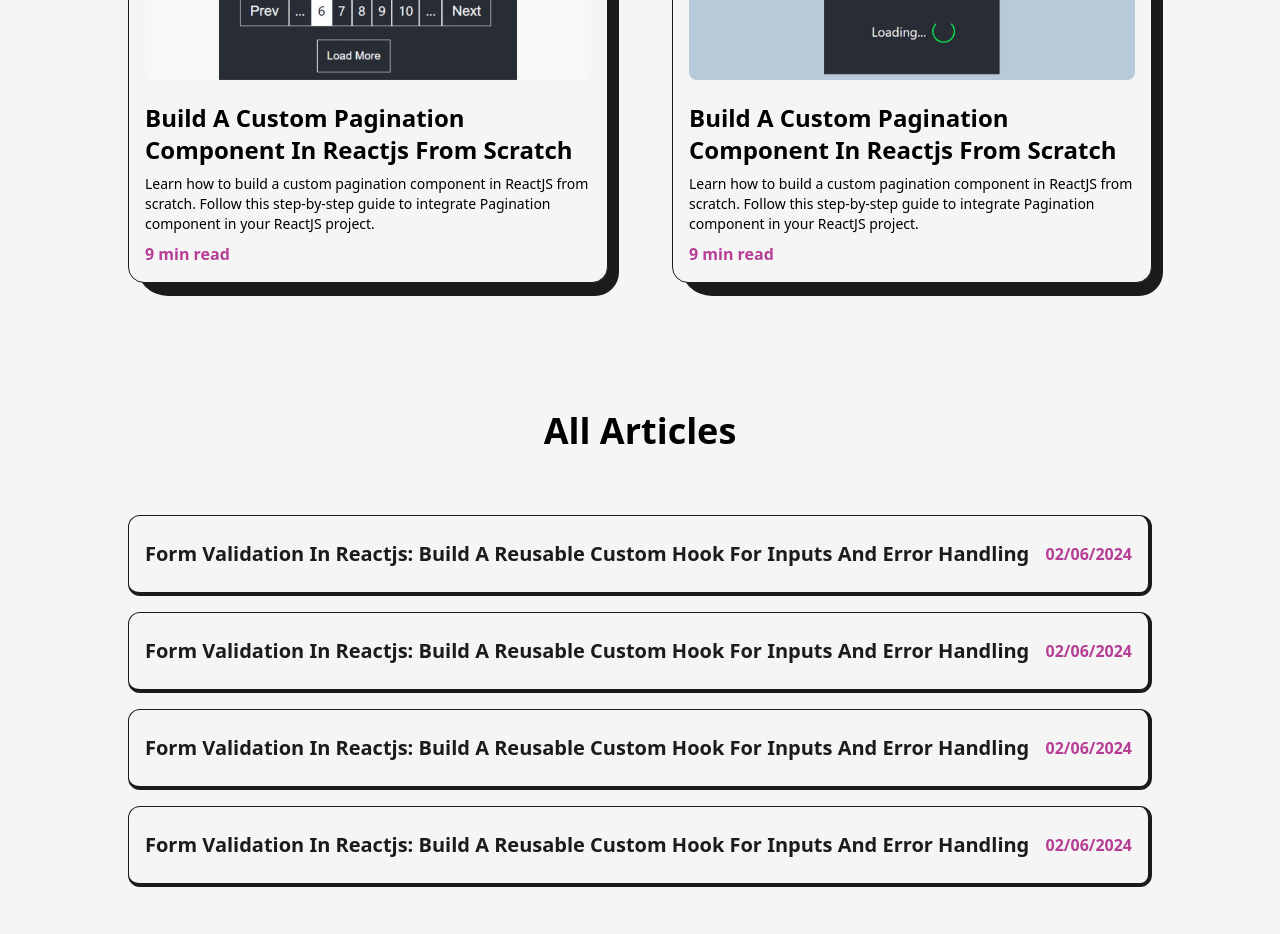
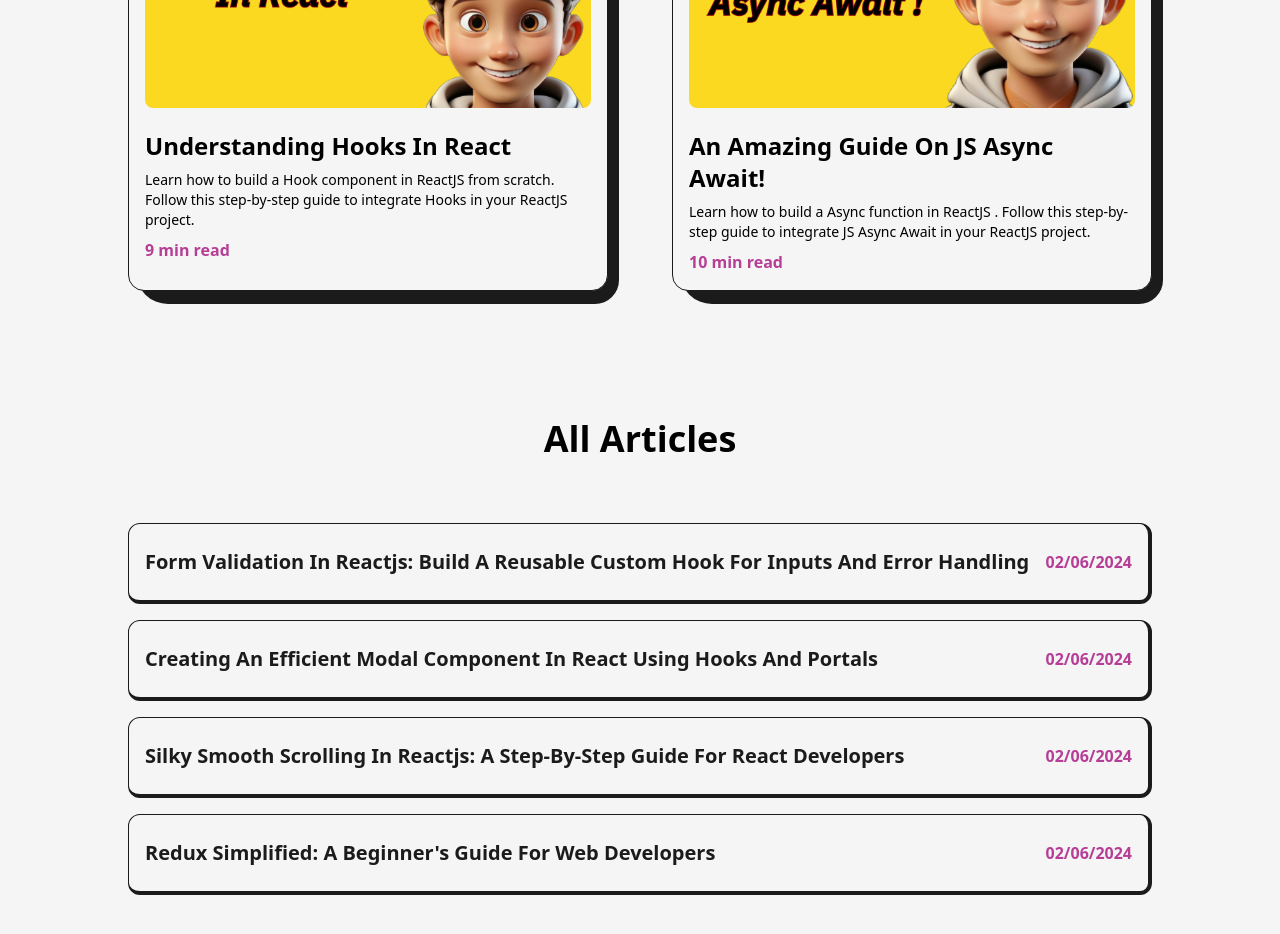
Before and after one commit to azizul96/my-portfolio, a Next.js app: page /article in a window 1280 px wide. Shown: the part 620-1554 px from the top of the page. Built offline with nearby package versions, Linux system fonts and the light colour scheme.

Commit message:
publish article

```diff
--- a/src/app/article/page.js
+++ b/src/app/article/page.js
@@ -6,8 +6,8 @@
 import React, { useRef } from 'react';
 import Image from 'next/image';
 import { motion, useMotionValue } from 'framer-motion';
-import article1 from '../../../public/images/articles/pagination component in reactjs.jpg'
-import article2 from '../../../public/images/articles/create loading screen in react js.jpg'
+import article1 from '../../../public/images/articles/linkedin-post-1.png'
+import article2 from '../../../public/images/articles/linkedin-post-2.png'
 import article3 from '../../../public/images/articles/form validation in reactjs using custom react hook.png'
 import article4 from '../../../public/images/articles/create modal component in react using react portals.png'
 import article5 from '../../../public/images/articles/smooth scrolling in reactjs.png'
@@ -103,20 +103,20 @@
 
                     <ul className='grid grid-cols-2 gap-16 md:grid-cols-1 lg:gap-8 md:gap-y-16'>
                         <Featured
-                        title="Build A Custom Pagination Component In Reactjs From Scratch"
-                        summery="Learn how to build a custom pagination component in ReactJS from scratch.
-                        Follow this step-by-step guide to integrate Pagination component in your ReactJS project."
+                        title="Understanding Hooks In React"
+                        summery="Learn how to build a Hook component in ReactJS from scratch.
+                        Follow this step-by-step guide to integrate Hooks in your ReactJS project."
                         time="9 min read"
-                        link="/"
+                        link="https://www.linkedin.com/posts/azizul-islam96_react-hooks-activity-7153611990773469186-JXnD?utm_source=share&utm_medium=member_desktop"
                         img={article1}
                         />
 
                         <Featured
-                        title="Build A Custom Pagination Component In Reactjs From Scratch"
-                        summery="Learn how to build a custom pagination component in ReactJS from scratch.
-                        Follow this step-by-step guide to integrate Pagination component in your ReactJS project."
-                        time="9 min read"
-                        link="/"
+                        title="An Amazing Guide On JS Async Await!"
+                        summery="Learn how to build a Async function in ReactJS .
+                        Follow this step-by-step guide to integrate JS Async Await in your ReactJS project."
+                        time="10 min read"
+                        link="https://www.linkedin.com/posts/azizul-islam96_javascript-async-await-activity-7157583143305179138-4nxA?utm_source=share&utm_medium=member_desktop"
                         img={article2}
                         />
 
@@ -130,19 +130,19 @@
                         img={article3}
                         />
                         <Article
-                        title="Form Validation In Reactjs: Build A Reusable Custom Hook For Inputs And Error Handling"
+                        title="Creating An Efficient Modal Component In React Using Hooks And Portals"
                         date="02/06/2024"
                         link="/"
                         img={article4}
                         />
                         <Article
-                        title="Form Validation In Reactjs: Build A Reusable Custom Hook For Inputs And Error Handling"
+                        title="Silky Smooth Scrolling In Reactjs: A Step-By-Step Guide For React Developers"
                         date="02/06/2024"
                         link="/"
                         img={article5}
                         />
                         <Article
-                        title="Form Validation In Reactjs: Build A Reusable Custom Hook For Inputs And Error Handling"
+                        title="Redux Simplified: A Beginner's Guide For Web Developers"
                         date="02/06/2024"
                         link="/"
                         img={article6}
```
Also changed, not shown: public/images/articles/linkedin-post-1.png (added), public/images/articles/linkedin-post-2.png (added).
